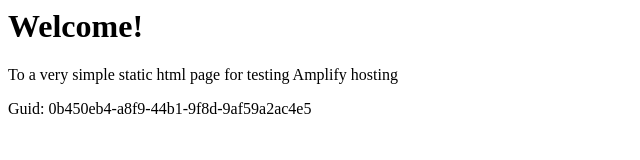
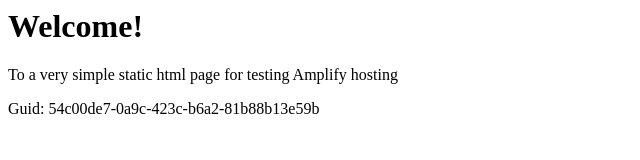
Before and after one commit to aws-aemilia-pdx/Github-PR-Commit-Integration-Test-DoNotTouch-GithubWebhookPreviewCanaryTest-v1-preprod-us-west-2, a website: page src/index.html in a window 1280 px wide. Shown: the full height of the page, 0-640 px from the left. Drawn offline with Linux system fonts and the light colour scheme.

Commit message:
commit from integ tests

```diff
--- a/src/index.html
+++ b/src/index.html
@@ -12,6 +12,6 @@
 <body>
     <h1>Welcome!</h1>
     <p>To a very simple static html page for testing Amplify hosting</p>
-    <p>Guid: 0b450eb4-a8f9-44b1-9f8d-9af59a2ac4e5</p></body>
+    <p>Guid: 54c00de7-0a9c-423c-b6a2-81b88b13e59b</p></body>
 
 </html>
```
